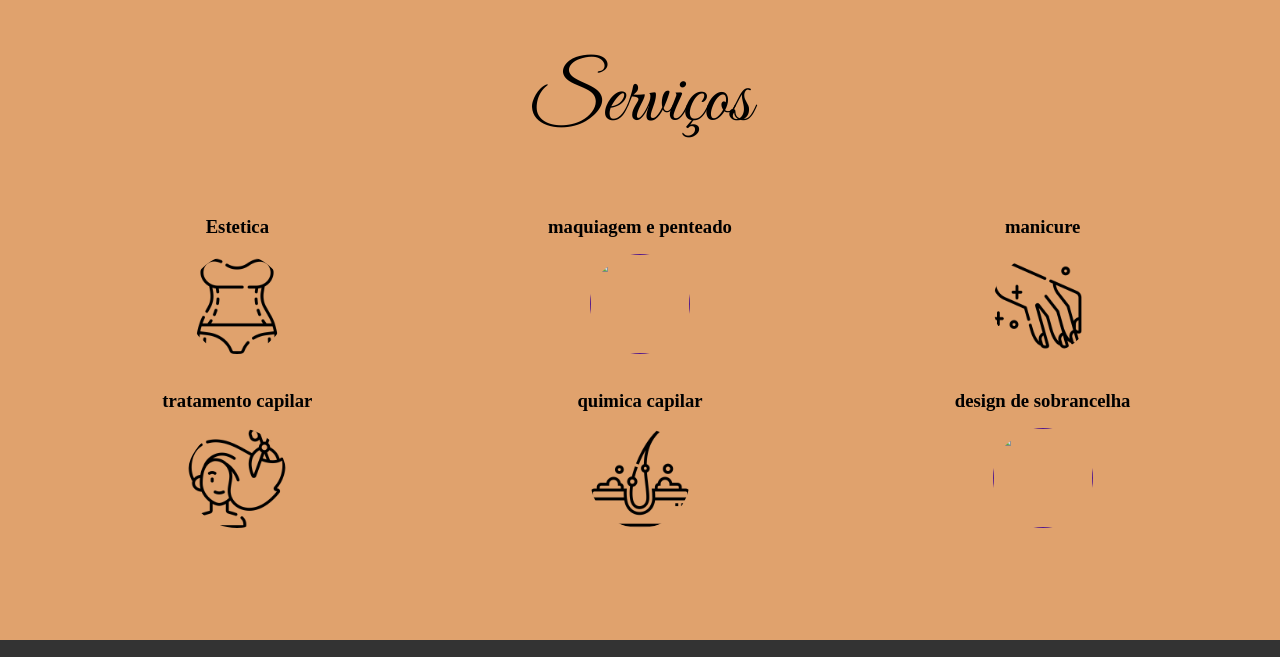
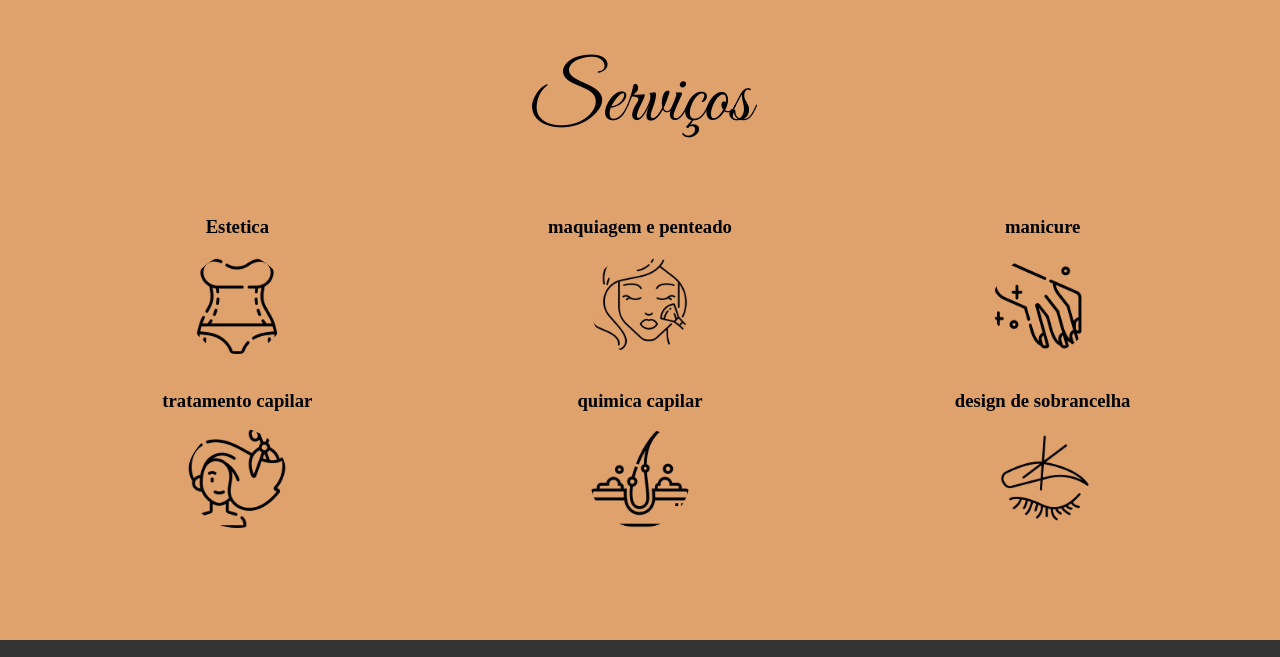
Before and after one commit to Evandro700/beleza_page, a plain HTML site: page index.html in a window 1280 px wide. Shown: the part 1320-1977 px from the top of the page. Drawn offline with Linux system fonts and the light colour scheme; the site is published under a folder, as on GitHub Pages, so addresses that start at the root find nothing; a web font is replaced by a local one.

Commit message:
Update index.html

```diff
--- a/index.html
+++ b/index.html
@@ -82,7 +82,7 @@
 
             <div class="grind_serv">
                 <h3>maquiagem e penteado</h3>
-                <a href=""><img src="/img/maquiagem.png" width="300px" alt=""></a>
+                <a href=""><img src="img/maquiagem.png" width="300px" alt=""></a>
 
             </div>
             <div class="grind_serv">
@@ -103,7 +103,7 @@
             <div class="grind_serv">
                 <h3>design de sobrancelha
                 </h3>
-                <a href=""><img src="/img/sobrancelha.png" width="300px" alt=""></a>
+                <a href=""><img src="img/sobrancelha.png" width="300px" alt=""></a>
 
             </div>
         </div>
```
